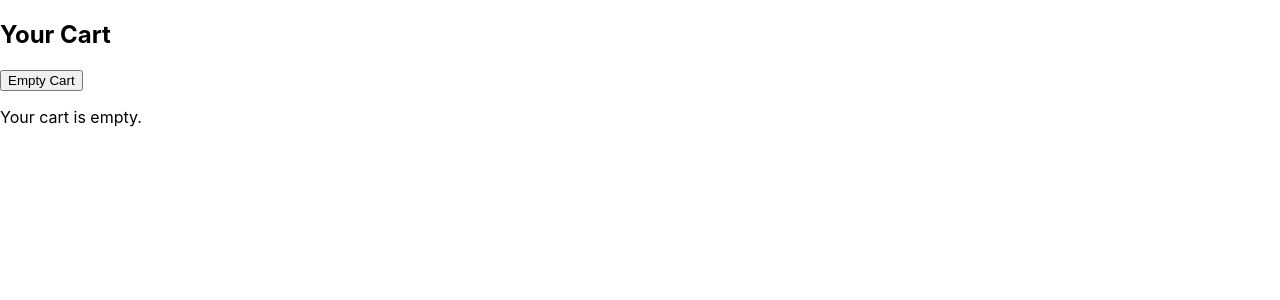
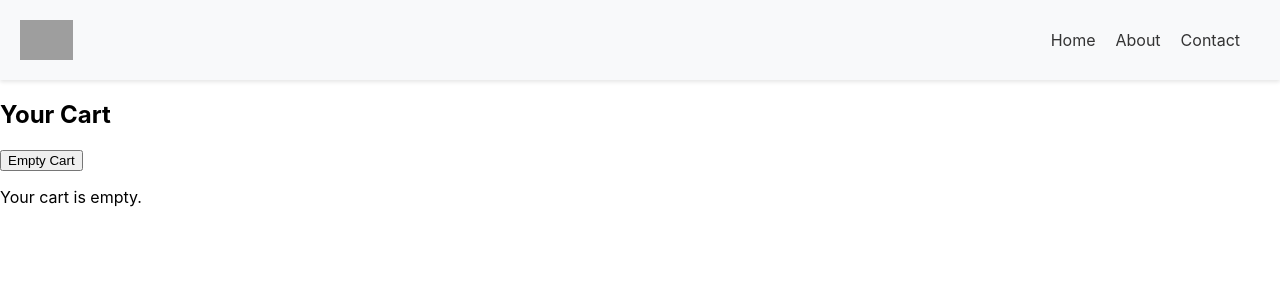
Before and after one commit to admsmn02/rendu-react, a React (Create React App) app: page /cart in a window 1280 px wide. Shown: the top 300 px of the page. Built offline with nearby package versions, Linux system fonts and the light colour scheme; grey boxes are pictures that could not be loaded.

Commit message:
:hammer: added header and some style

```diff
--- /dev/null
+++ b/src/Components/Header.jsx
@@ -0,0 +1,42 @@
+import React from 'react';
+import styled from 'styled-components';
+
+const StyledHeader = styled.header`
+ display: flex;
+ justify-content: space-between;
+ align-items: center;
+ padding: 20px;
+ background-color: #f8f9fa;
+ box-shadow: 0 2px 4px rgba(0, 0, 0, 0.1);
+`;
+
+const Logo = styled.img`
+ height: 40px;
+`;
+
+const Nav = styled.nav`
+ margin-left: 20px;
+`;
+
+const NavItem = styled.a`
+ margin-right: 20px;
+ color: #333;
+ text-decoration: none;
+
+ &:hover {
+    color: #007bff;
+ }
+`;
+
+export default function Header () {
+ return (
+    <StyledHeader>
+      <Logo src="/path/to/your/logo.png" alt="Your logo" />
+      <Nav>
+        <NavItem href="#">Home</NavItem>
+        <NavItem href="#">About</NavItem>
+        <NavItem href="#">Contact</NavItem>
+      </Nav>
+    </StyledHeader>
+ );
+};
--- a/src/Components/ProductCard.jsx
+++ b/src/Components/ProductCard.jsx
@@ -8,37 +8,40 @@ import styled from 'styled-components';
 const CardContainer = styled.div`
  display: flex;
  flex-direction: column;
- justify-content: center;
+ justify-content: space-between;
  align-items: center;
  border: 1px solid #ddd;
  margin: 10px;
  padding: 20px;
- max-width: 200px;
+ width: 350px;
+ height: 90%;
  box-shadow: 0 4px 8px rgba(0, 0, 0, 0.1);
+ background-color: #fff;
 `;
-
 
 const Image = styled.img`
  width: 100%;
  height: auto;
  object-fit: cover;
+ border-radius: 5px;
 `;
 
 const Title = styled.h3`
- font-size: 1.5em;
+ font-size: 1.2em;
  margin-top: 15px;
  margin-bottom: 10px;
  font-weight: bold;
+ color: #333;
 `;
 
 const Description = styled.p`
- font-size: 1em;
+ font-size: 0.9em;
  margin-bottom: 15px;
  color: #666;
 `;
 
 const Price = styled.p`
- font-size: 1.2em;
+ font-size: 1.1em;
  font-weight: bold;
  color: #333;
  margin-bottom: 15px;
@@ -50,19 +53,21 @@ const Button = styled.button`
  border: none;
  padding: 10px 20px;
  cursor: pointer;
- transition: background-color 0.3s ease;
+ transition: background-color 0.3s ease, transform 0.3s ease;
  border-radius: 5px;
  margin-bottom: 10px;
+ width: 100%;
 
  &:hover {
     background-color: #0056b3;
+    transform: scale(1.05);
  }
 `;
 
 const FormInput = styled.input`
  margin-bottom: 10px;
  padding: 10px;
- width: 100%;
+ width: 93%;
  border: 1px solid #ccc;
  border-radius: 5px;
 `;
@@ -73,11 +78,13 @@ const FormButton = styled.button`
  border: none;
  padding: 10px 20px;
  cursor: pointer;
- transition: background-color 0.3s ease;
+ transition: background-color 0.3s ease, transform 0.3s ease;
  border-radius: 5px;
+ width: 100%;
 
  &:hover {
     background-color: #0056b3;
+    transform: scale(1.05);
  }
 `;
 
@@ -105,6 +112,7 @@ export default function ProductCard({ product }) {
       <Description>{product.description}</Description>
       <Price>Price: ${product.price}</Price>
       <Button onClick={handleAddToCart}>Add to Cart</Button>
+      <Link to={`/products/${product.id}/comments`}><img width="20" height="20" src="https://www.freeiconspng.com/thumbs/eye-icon/eyeball-icon-png-eye-icon-1.png" alt="" /></Link>
       <form onSubmit={handleSubmitComment}>
         <FormInput
           type="text"
--- a/src/Pages/CartScreen.jsx
+++ b/src/Pages/CartScreen.jsx
@@ -1,12 +1,15 @@
 import React from 'react';
 import { useContext } from 'react';
 import CartContext from '../Contexts/CartContext';
+import Header from '../Components/Header';
 
 export default function CartPage() {
  const cartItems = localStorage.getItem('cartItems') ? JSON.parse(localStorage.getItem('cartItems')) : [];
  const { removeFromCart, emptyCart } = useContext(CartContext);
 
  return (
+    <>
+      <Header />
       <div className="cart-page">
         <h2>Your Cart</h2>
         <button onClick={() => emptyCart()}>Empty Cart</button>
@@ -23,5 +26,6 @@ export default function CartPage() {
           ))
         )}
       </div>
+    </>
  );
 };
--- a/src/Pages/ProductScreen.jsx
+++ b/src/Pages/ProductScreen.jsx
@@ -4,6 +4,7 @@ import ProductCard from '../Components/ProductCard';
 import CartProvider from '../Contexts/CartProvider';
 import CartContext from '../Contexts/CartContext';
 import { useParams } from 'react-router-dom';
+import Header from '../Components/Header';
 
 export default function ProductScreen() {
  const { data, isLoading } = useGetProductsQuery();
@@ -20,6 +21,7 @@ export default function ProductScreen() {
 
  return (
     <CartProvider>
+      <Header />
       <div>
         <h1>Product numéro {productId}</h1>
         <div className="product-list">
--- a/src/Pages/ProductsScreen.jsx
+++ b/src/Pages/ProductsScreen.jsx
@@ -3,6 +3,19 @@ import { useGetProductsQuery } from '../api';
 import ProductCard from '../Components/ProductCard';
 import CartProvider from '../Contexts/CartProvider';
 import CartContext from '../Contexts/CartContext';
+import styled from 'styled-components';
+import Header from '../Components/Header';
+
+const StyledProductList = styled.div`
+ display: flex;
+ flex-wrap: wrap;
+ justify-content: space-between;
+`;
+
+const ProductCardWrapper = styled.div`
+ flex: 0 0 calc(33.33% - 10px); // Adjust the width to fit three cards per row
+ margin-bottom: 20px; // Space between rows
+`;
 
 export default function ProductsScreen() {
  const { data, isLoading } = useGetProductsQuery();
@@ -14,13 +27,16 @@ export default function ProductsScreen() {
 
  return (
     <CartProvider>
+      <Header />
       <div>
-        <h1>Products Screen</h1>
-        <div className="product-list">
+        <h1 style={{textAlign: 'center'}}>All our products</h1>
+        <StyledProductList>
           {data?.map((product) => (
-            <ProductCard key={product.id} product={product} cartContext={cartContext} />
+            <ProductCardWrapper key={product.id}>
+              <ProductCard product={product} cartContext={cartContext} />
+            </ProductCardWrapper>
           ))}
-        </div>
+        </StyledProductList>
       </div>
     </CartProvider>
  );
```
Lines whose indentation alone changed are shown as unchanged.
